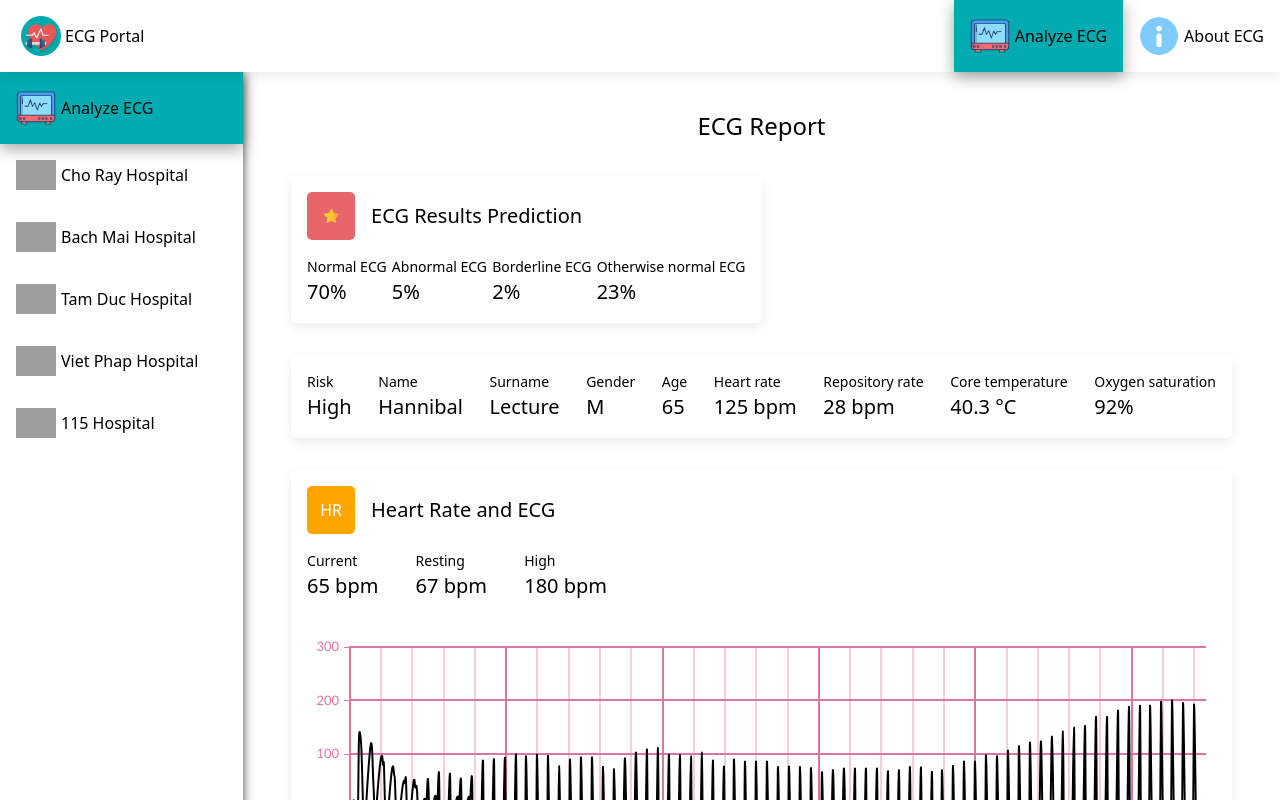
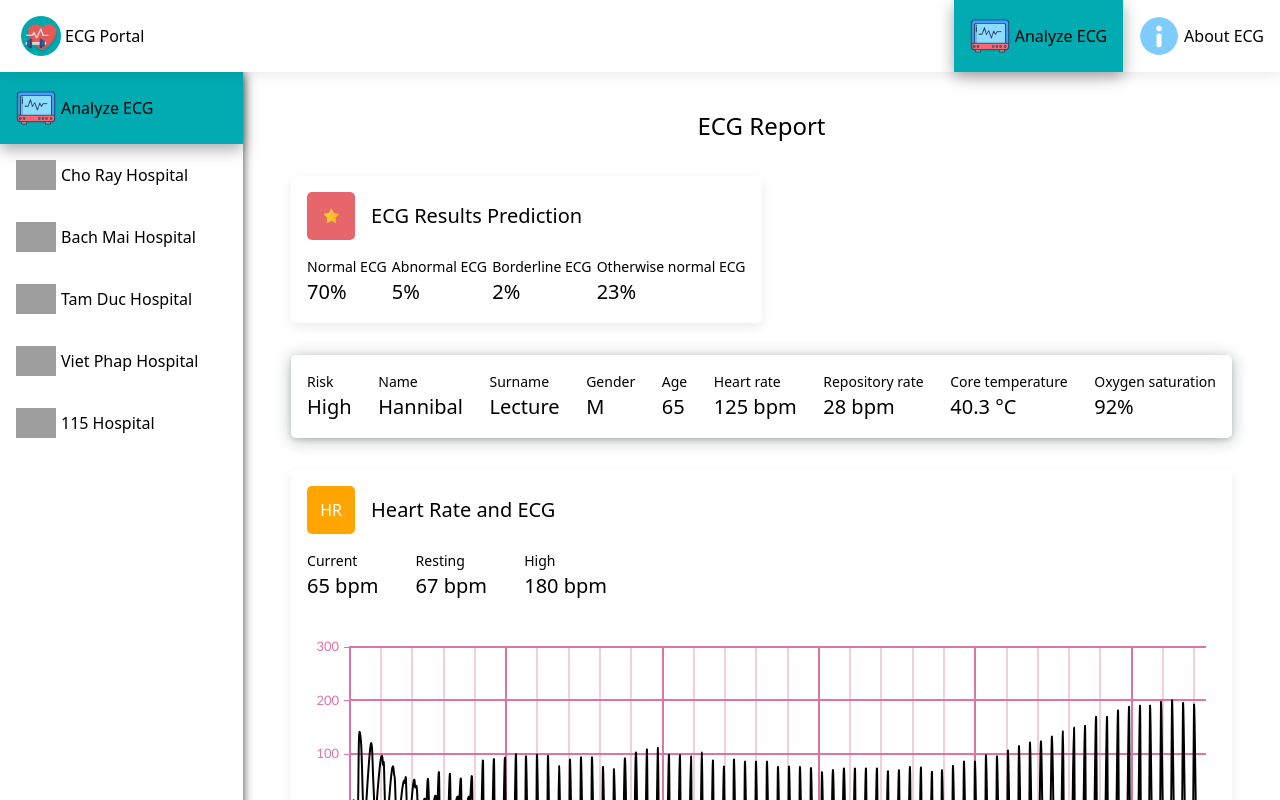
Before and after one commit to ngtruongthanh98/swarm-learning-to-detect-heart-diseases-by-ecg, a Nuxt app in the folder ecg-portal/: page /analyze-ecg in a window 1280 px wide. In both pictures the pointer is over the element 761 px from the left and 396 px from the top of the page. Shown: the top 800 px of the page. Built offline with nearby package versions, Linux system fonts and the light colour scheme; grey boxes are pictures that could not be loaded.

Commit message:
style: Add box-shadow

```diff
--- a/ecg-portal/components/EcgDetails/index.vue
+++ b/ecg-portal/components/EcgDetails/index.vue
@@ -196,6 +196,11 @@ export default {
     padding: 16px;
     margin-top: 32px;
 
+    &:hover {
+      box-shadow: rgba(14, 30, 37, 0.12) 0px 2px 4px 0px,
+        rgba(14, 30, 37, 0.32) 0px 2px 16px 0px;
+    }
+
     &__item {
       display: flex;
       flex-direction: column;
@@ -219,6 +224,11 @@ export default {
     width: 50%;
     box-shadow: rgba(0, 0, 0, 0.08) 0px 4px 12px;
     border-radius: 5px;
+
+    &:hover {
+      box-shadow: rgba(14, 30, 37, 0.12) 0px 2px 4px 0px,
+        rgba(14, 30, 37, 0.32) 0px 2px 16px 0px;
+    }
 
     &__header {
       display: flex;
@@ -272,6 +282,11 @@ export default {
 
     box-shadow: rgba(0, 0, 0, 0.08) 0px 4px 12px;
     border-radius: 5px;
+
+    &:hover {
+      box-shadow: rgba(14, 30, 37, 0.12) 0px 2px 4px 0px,
+        rgba(14, 30, 37, 0.32) 0px 2px 16px 0px;
+    }
 
     &__header {
       display: flex;
```
